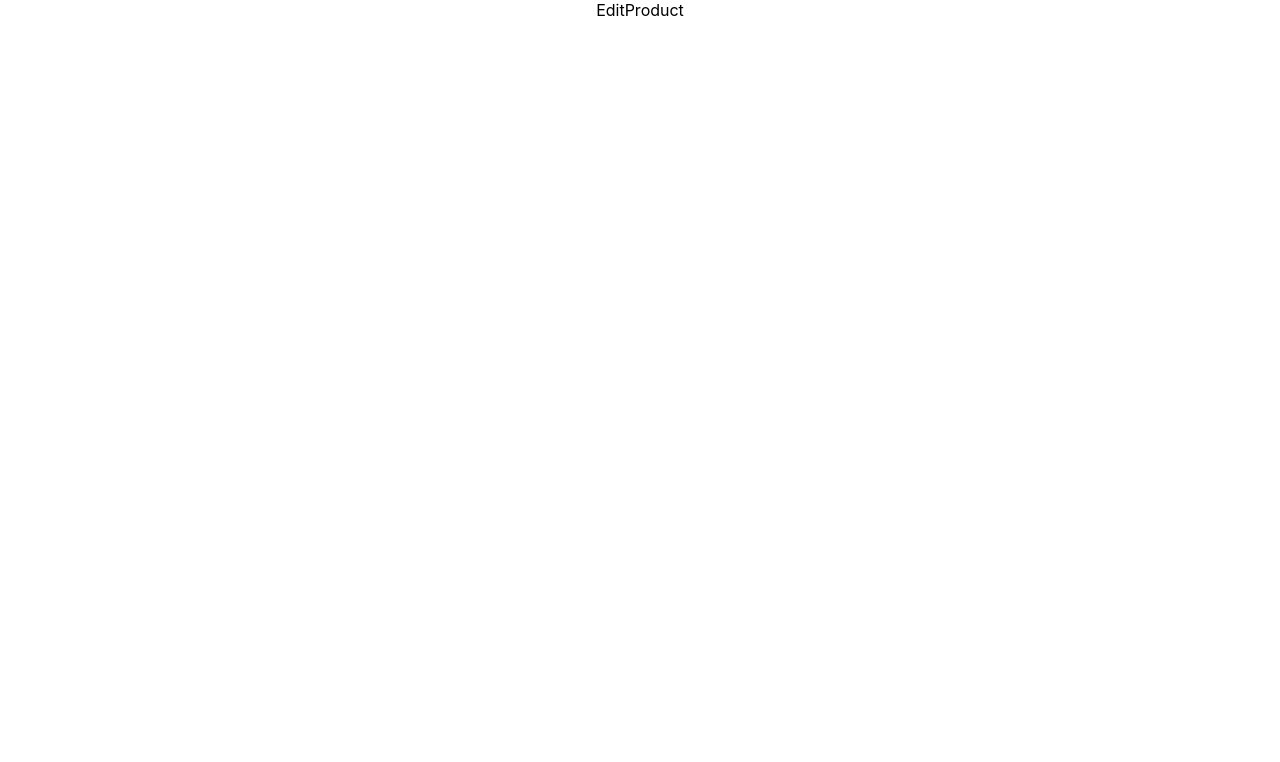
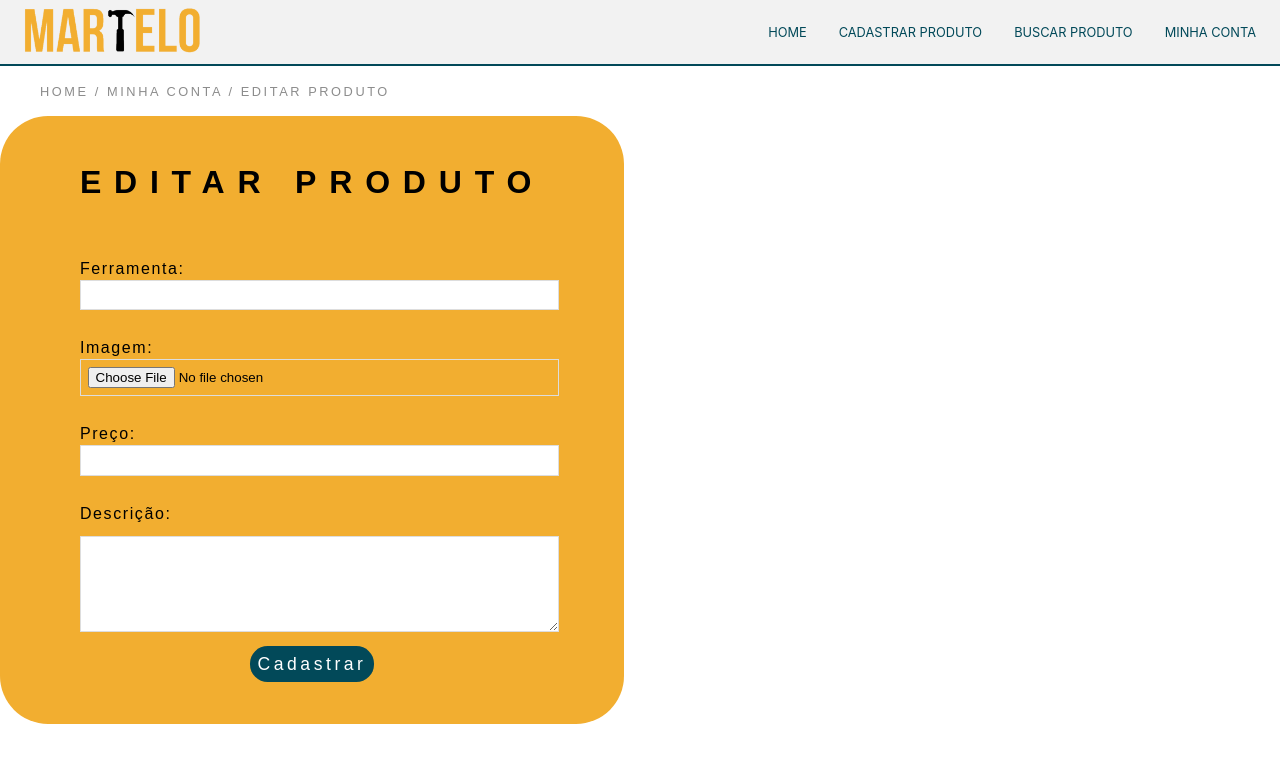
Before and after one commit to RoxanieFernandes/martelo-client, a React (Create React App) app: page /editar in a window 1280 px wide. Shown: the top 762 px of the page. Built offline with nearby package versions, Linux system fonts and the light colour scheme; no server answers; a web font is replaced by a local one.

Commit message:
fix: edit product

```diff
--- a/src/components/LoginForm/LoginForm.js
+++ b/src/components/LoginForm/LoginForm.js
@@ -18,7 +18,7 @@ const LoginForm = (props) => {
       await api.login({ email, password });
       navigate("/buscar-produto");
     } catch (error) {
-      showMessage(`E-mail ainda não cadastrado ou senha inválida!!!`);
+      showMessage(`E-mail ainda não cadastrado ou senha in!!!`);
     }
   };
 
--- a/src/components/ProductCard/ProductUserCard.js
+++ b/src/components/ProductCard/ProductUserCard.js
@@ -1,7 +1,7 @@
 import React from "react";
 import { Link } from "react-router-dom";
 
-const ProductUserCard = ({ productName, image, price, description }) => {
+const ProductUserCard = ({ deleteOneProduct, productName, image, price, description }) => {
   return (
     <div className="productCard">
       <div className="image">
@@ -26,7 +26,7 @@ const ProductUserCard = ({ productName, image, price, description }) => {
           <button className="editProduct">EDITAR</button>
         </Link>
 
-        <button className="deleteProduct">DELETAR</button>
+        <button onClick={ () => deleteOneProduct() } className="deleteProduct">DELETAR</button>
 
       </div>
     </div>
--- /dev/null
+++ b/src/pages/EditProduct/EditProduct.css
@@ -0,0 +1,9 @@
+.editProduct {
+  display: flex;
+  justify-content: center;
+  background-color: #f2ae30;
+  width: 39em;
+  height: 38em;
+  border-radius: 3em;
+  font-family: "Oswald", sans-serif;
+}
--- a/src/pages/EditProduct/EditProduct.js
+++ b/src/pages/EditProduct/EditProduct.js
@@ -1,9 +1,130 @@
-import React from 'react'
+import React from "react";
+import { useParams, Link } from "react-router-dom";
+import NavbarPrivate from "../../components/Navbar/NavbarPrivate.js";
+import api from "../../service/api.service.js";
+import { useEffect, useState } from "react";
+import "../EditProduct/EditProduct.css"
 
 const EditProduct = () => {
+  const { id } = useParams();
+  // const navigate = useNavigate();
+
+  const [products, setProducts] = useState("");
+  const [error, setError] = useState(null);
+  const [message, setMessage] = useState("");
+
+  const [productName, setProductName] = useState("");
+  const [image, setImage] = useState("");
+  const [price, setPrice] = useState("");
+  const [description, setDescription] = useState("");
+
+  useEffect(() => {
+    const getOneProduct = async () => {
+      try {
+        const products = await api.getUserProducts(id);
+        setProducts(products);
+      } catch (error) {
+        throw error;
+      }
+    };
+
+    getOneProduct();
+  }, [id]);
+
+  const handleSubmit = async (e) => {
+    e.preventDefault();
+    try {
+      await api.editProduct({ productName, image, price, description }, id);
+
+      //   navigate(`/product/${id}`);
+      setMessage("Produto alterado com sucesso!");
+    } catch (error) {
+      showMessage(error);
+    }
+  };
+
+  const showMessage = (error) => {
+    setError(error);
+    setTimeout(() => {
+      setError(error);
+    }, 3000);
+  };
+
   return (
-    <div>EditProduct</div>
-  )
-}
+    <div>
+      <div>
+        <NavbarPrivate />
+      </div>
+      <div className="routes-in-page">
+        <ul>
+          <Link to="/" style={{ textDecoration: "none" }}>
+            <li className="home">HOME /</li>
+          </Link>
+          <Link to="/minha-conta" style={{ textDecoration: "none" }}>
+            <li className="home"> MINHA CONTA / </li>
+          </Link>
+          <Link to="/editar" style={{ textDecoration: "none" }}>
+            <li className="home"> EDITAR PRODUTO </li>
+          </Link>
+        </ul>
+      </div>
+      <div className="editProduct">
+        {message !== "" && <p>{message}</p>}
+        <div className="productForm">
+          <h4>EDITAR PRODUTO</h4>
+          <form
+            onSubmit={(e) => {
+              handleSubmit(e);
+            }}
+          >
+            <label>Ferramenta: </label>
+            <input
+              type="text"
+              required
+              value={productName}
+              placeholder={products.productName}
+              onChange={(e) => {
+                setProductName(e.target.value);
+              }}
+            />
+            <label>Imagem:</label>
+            <input
+              type="file"
+              name="image"
+              required
+              value={products.image}
+              onChange={(e) => {
+                setImage(e.target.value);
+              }}
+            />
 
-export default EditProduct
+            <label>Preço:</label>
+            <input
+              type="number"
+              required
+              value={price}
+              placeholder={products.price}
+              onChange={(e) => {
+                setPrice(e.target.value);
+              }}
+            />
+            <label>
+              Descrição:
+              <textarea
+                value={description}
+                placeholder={products.description}
+                onChange={(e) => {
+                  setDescription(e.target.value);
+                }}
+              ></textarea>
+            </label>
+            <button type="submit">Cadastrar</button>
+          </form>
+          {error && <p> {error} </p>}
+        </div>
+      </div>
+    </div>
+  );
+};
+
+export default EditProduct;
--- a/src/pages/MyAccount/MyAccount.js
+++ b/src/pages/MyAccount/MyAccount.js
@@ -9,7 +9,16 @@ const MyAccount = () => {
   const [products, setProducts] = useState([]);
   const [filteredProducts, setFilteredProducts] = useState([]);
 
-  useLayoutEffect(() => {
+
+const deleteOneProduct = async (_id) => {
+  try {
+    await api.deleteProduct(_id)
+    await getAllUserProducts()
+  } catch (error) {
+    throw error.response.data.msg;
+  }
+}
+
     const getAllUserProducts = async () => {
       try {
         const products = await api.getUserProducts();
@@ -19,6 +28,7 @@ const MyAccount = () => {
         throw error;
       }
     };
+    useLayoutEffect(() => {
     getAllUserProducts();
   }, [products]);
 
@@ -47,6 +57,7 @@ const MyAccount = () => {
             image={product.image}
             price={product.price}
             description={product.description}
+            deleteOneProduct={deleteOneProduct}
           />
         ))}
       </div>
--- a/src/service/api.service.js
+++ b/src/service/api.service.js
@@ -92,7 +92,25 @@ class Api {
       const { data } = await this.api.put("/product/:id/image-upload", formData);
       return data;
     } catch (error) {
-      throw error;
+      throw error.response.data.msg;
+    }
+  };
+
+  editProduct = async (product, id) => {
+    try {
+      const { data } = await this.api.put(`/product/${id}`, product);
+      return data;
+    } catch (error) {
+      throw error.response.data.msg;
+    }
+  };
+
+  deleteProduct = async (id) => {
+    try {
+      const { data } = await this.api.delete(`/product/${id}`);
+      return data;
+    } catch (error) {
+      throw error.response.data.msg;
     }
   };
 }
```
